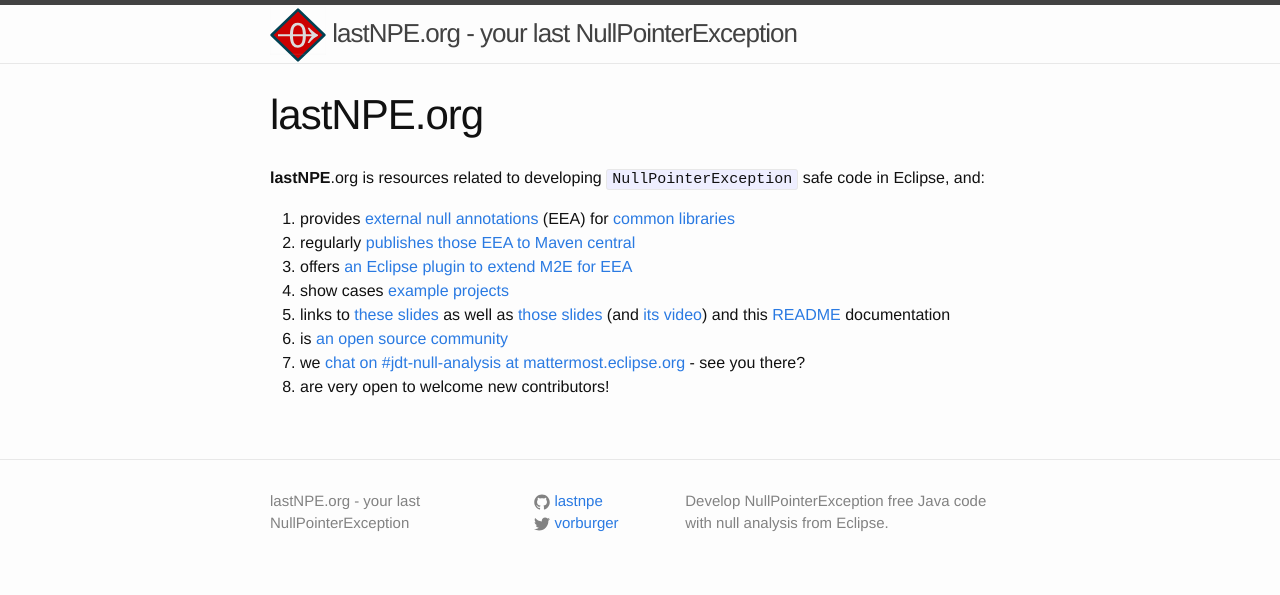
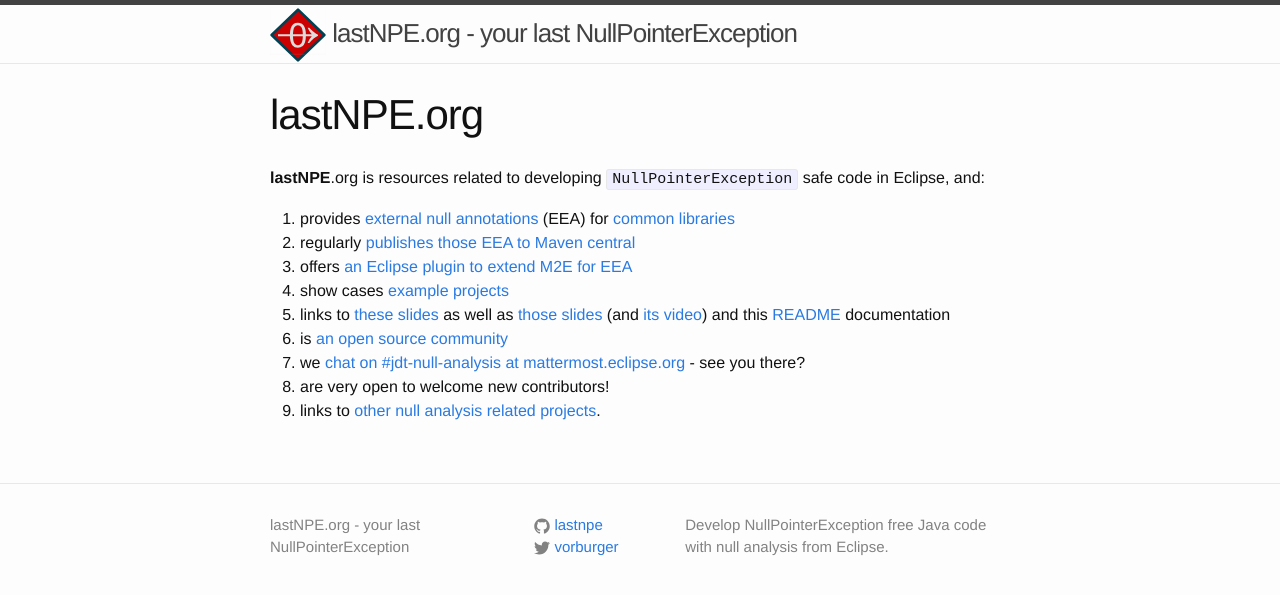
Before and after one commit to lastnpe/lastnpe.github.io, a Jekyll site: the page built from index.md, in a window 1280 px wide. Shown: the top 595 px of the page. Built offline with Jekyll 4.4.1, drawn with Linux system fonts in a browser that asks for light colours.

Commit message:
Update index.md

```diff
--- a/index.md
+++ b/index.md
@@ -15,3 +15,4 @@ for [common libraries](https://github.com/lastnpe/eclipse-null-eea-augments/tree
 6. is [an open source community](https://www.redhat.com/en/open-source)
 7. we [chat on #jdt-null-analysis at mattermost.eclipse.org](https://mattermost.eclipse.org/eclipse/channels/jdt-null-analysis) - see you there?
 8. are very open to welcome new contributors!
+9. links to [other null analysis related projects](/other-nonull/).
```
